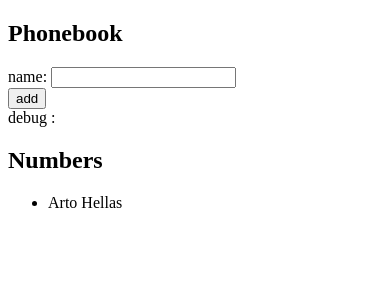
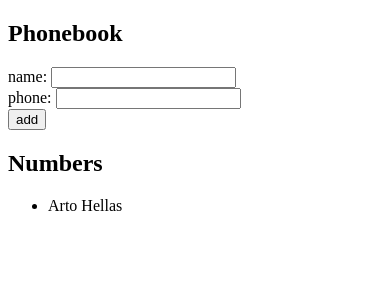
Before and after one commit to Abdul-sudo01/FSO_submissions, a React (Vite) app in the folder part2/phonebook/: page / in a window 390 px wide. Shown: the top 300 px of the page. Built offline with nearby package versions, Linux system fonts and the light colour scheme.

Commit message:
phone input added(Ex 2.8)

```diff
--- a/part2/phonebook/src/App.jsx
+++ b/part2/phonebook/src/App.jsx
@@ -3,12 +3,13 @@ import { useState } from "react";
 const App = () => {
   const [persons, setPersons] = useState([{ name: "Arto Hellas" }]);
   const [newName, setNewName] = useState("");
-  console.log(newName);
-
+  const [phone, setPhone] = useState("");
+2
   const addName = (event) => {
     event.preventDefault();
     const personObject = {
       name: newName,
+      phone: phone ,
       id: persons.length + 1,
     };
     const checkPerson = persons.some((person) => person.name === newName);
@@ -19,11 +20,17 @@ const App = () => {
       setPersons(persons.concat(personObject));
      }
      setNewName("");
+     setPhone("")
     };
 
   const handleNameChange = (event) => {
-    setNewName(event.target.value);
-  };
+    setNewName(event.target.value)  };
+
+   const handlePhone  = (event) => {
+    console.log( (Number(event.target.value)))
+       setPhone(event.target.value) }
+
+
 
  return (
     <div>
@@ -33,14 +40,16 @@ const App = () => {
           name: <input value={newName} onChange={handleNameChange} />
         </div>
           <div>
+          phone: <input value={phone} onChange={handlePhone}   />
+          </div>
+        <div>
           <button type="submit">add</button>
         </div>
-        <div>debug : {newName} </div>
       </form>
       <h2>Numbers</h2>
       <ul>
         {persons.map((each) => (
-          <li key={each.name}> {each.name} </li>
+          <li key={each.name}> {each.name} {each.phone} </li>
         ))}
       </ul>
     </div>
```
Lines whose indentation alone changed are shown as unchanged.
